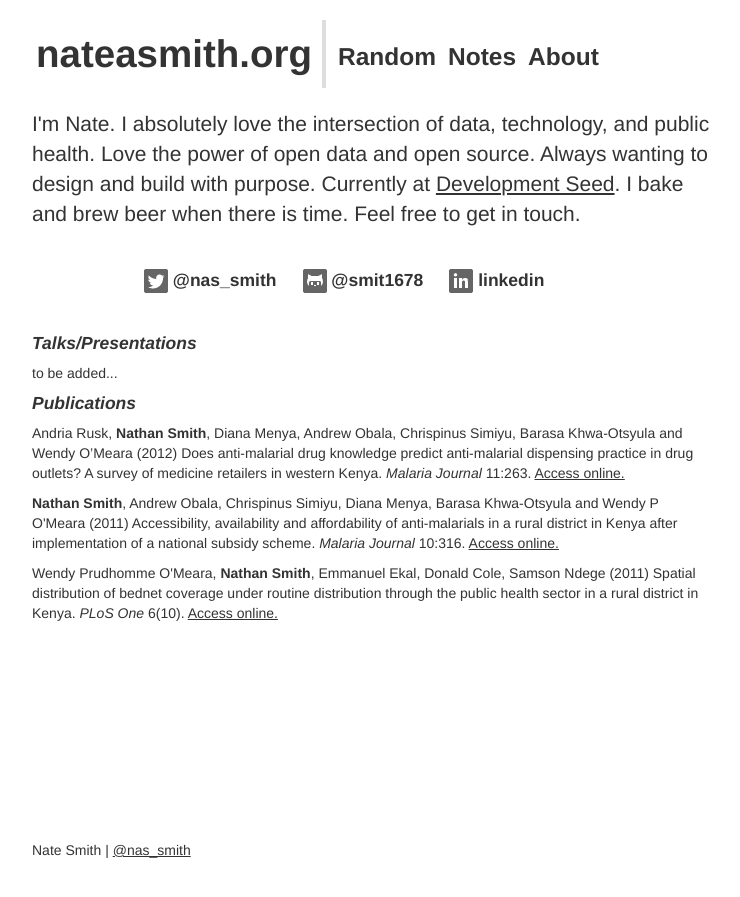
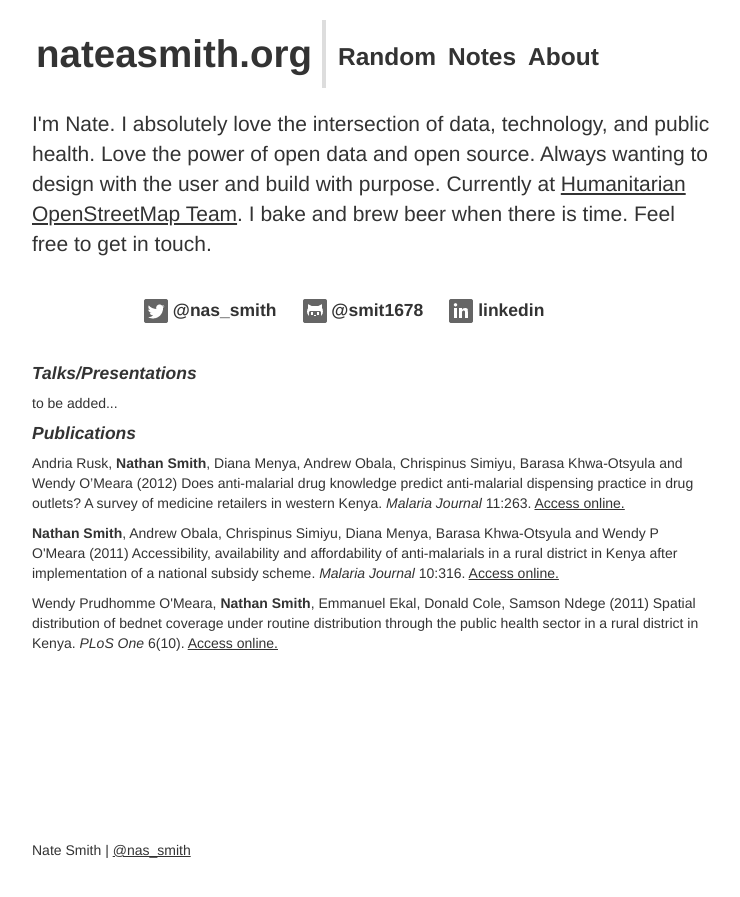
Before and after one commit to smit1678/smit1678.github.com, a Jekyll site: the page built from about/index.html, in a window 1280 px wide. Shown: the top 897 px of the page, without its empty margins (268-1008 px from the left). Built offline with Jekyll 4.4.1, drawn with Linux system fonts in a browser that asks for light colours; Markdown is read by kramdown in place of the engine named in the settings.

Commit message:
Update index.html

```diff
--- a/about/index.html
+++ b/about/index.html
@@ -9,7 +9,7 @@
 <!-- Home Page content -->
         <div class="content tooltip-top home" id="home">
           <div>
-            <p class="lead">I'm Nate. I absolutely love the intersection of data, technology, and public health. Love the power of open data and open source. Always wanting to design and build with purpose. Currently at <a href="http://developmentseed.org/team">Development Seed</a>. I bake and brew beer when there is time. Feel free to get in touch.</p>
+            <p class="lead">I'm Nate. I absolutely love the intersection of data, technology, and public health. Love the power of open data and open source. Always wanting to design with the user and build with purpose. Currently at <a href="https://www.hotosm.org/staff/">Humanitarian OpenStreetMap Team</a>. I bake and brew beer when there is time. Feel free to get in touch.</p>
             <ul class="nav nav-pills offset1" style="margin-left:100px;">
               <li>
                 <a href="http://twitter.com/nas_smith">
@@ -22,7 +22,7 @@
                 </a>
               </li>
               <li>
-                <a href="http://www.linkedin.com/pub/nathan-smith/29/a9a/8b9/">
+                <a href="https://www.linkedin.com/in/nathansmith6/">
                   <h4><img src="{{site.baseurl}}/img/glyphicons_397_linked_in.png" style="opacity:0.6;"> linkedin</h4>
                 </a>
               </li>
```
